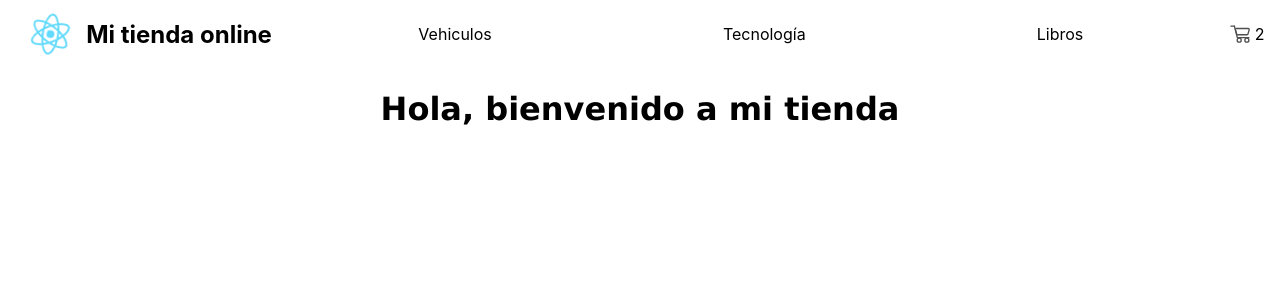
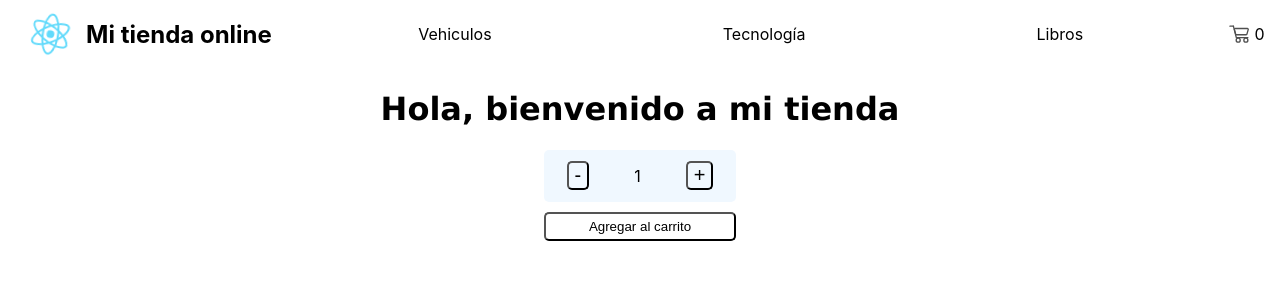
Before and after one commit to SETAGI/mi-tienda-online, a React (Create React App) app: page / in a window 1280 px wide. Shown: the top 300 px of the page. Built offline with nearby package versions, Linux system fonts and the light colour scheme.

Commit message:
counter created

```diff
--- a/src/App.js
+++ b/src/App.js
@@ -1,12 +1,19 @@
 import NavBar from './components/NavBar/NavBar.js';
 import ItemListContainer from './components/ItemListContainer/ItemListContainer.js';
+import ItemCount from './components/ItemCount/ItemCount.js';
+import { useState } from 'react';
 
 function App() {
+
+  const [selectedAmount, setSelectedAmount] = useState( 0 );
+  const onAdd = amount => setSelectedAmount( amount )
+
   return (
-    <div>
-      <NavBar />
+    <>
+      <NavBar selectedAmount={ selectedAmount }/>
       <ItemListContainer greeting='Hola, bienvenido a mi tienda'/>
-    </div>
+      <ItemCount stock={ 10 } initial={ 1 } onAdd={onAdd} />
+    </>
   );
 }
 
--- /dev/null
+++ b/src/components/ItemCount/ItemCount.css
@@ -0,0 +1,31 @@
+.itemCountContainer {
+    display: flex;
+    flex-direction: column;
+    align-items: center;
+}
+
+.counterControls {
+    display: flex;
+    align-items: center;
+    background-color: aliceblue;
+    border-radius: 5px;
+    justify-content: space-around;
+    width: 15%;
+}
+
+button {
+    background-color: transparent;
+    border-radius: 5px;
+    cursor: pointer;
+}
+
+.buttonControl {
+    font-size: 20px;
+    height: 20%;
+}
+
+.addButton {
+    margin-top: 10px;
+    padding: 5px;
+    width: 15%;
+}
--- /dev/null
+++ b/src/components/ItemCount/ItemCount.js
@@ -0,0 +1,37 @@
+import React, { useState } from 'react'
+import './ItemCount.css'
+
+const ItemCount = ({ stock, initial, onAdd }) => {
+
+    const [amount, setAmount] = useState(initial)
+    const decrementAmount = () => setAmount( prevValue => prevValue - 1 )
+    const incrementAmount = () => setAmount( prevValue => prevValue + 1 )
+
+    return (
+        <div className='itemCountContainer'>
+            <div className='counterControls'>
+                <button
+                    className='buttonControl'
+                    disabled={( amount === 0 ) ? true : false }
+                    onClick={ decrementAmount }
+                > -
+                </button>
+                <p> { amount } </p>
+                <button
+                    className='buttonControl'
+                    disabled={( amount === stock ) ? true : false }
+                    onClick={ incrementAmount }
+                > +
+                </button>
+            </div>
+            <button
+                className='addButton'
+                disabled={( stock === 0 ) ? true : false }
+                onClick={() => onAdd( amount )}
+            > Agregar al carrito
+            </button>
+        </div>
+    )
+}
+
+export default ItemCount
--- a/src/components/NavBar/NavBar.js
+++ b/src/components/NavBar/NavBar.js
@@ -3,7 +3,7 @@ import logo from '../../logo.svg';
 import './NavBar.css'
 import CartWidget from '../CartWidget/CartWidget';
 
-const NavBar = () => {
+const NavBar = ({ selectedAmount }) => {
   return (
     <nav >
         <div className='name-store'>
@@ -16,7 +16,7 @@ const NavBar = () => {
             <li><a  href='.'> Tecnología </a></li>
             <li><a  href='.'> Libros </a> </li>
         </ul>
-        <CartWidget amount={ 2 }/>
+        <CartWidget amount={ selectedAmount }/>
     </nav>
   )
 }
```
